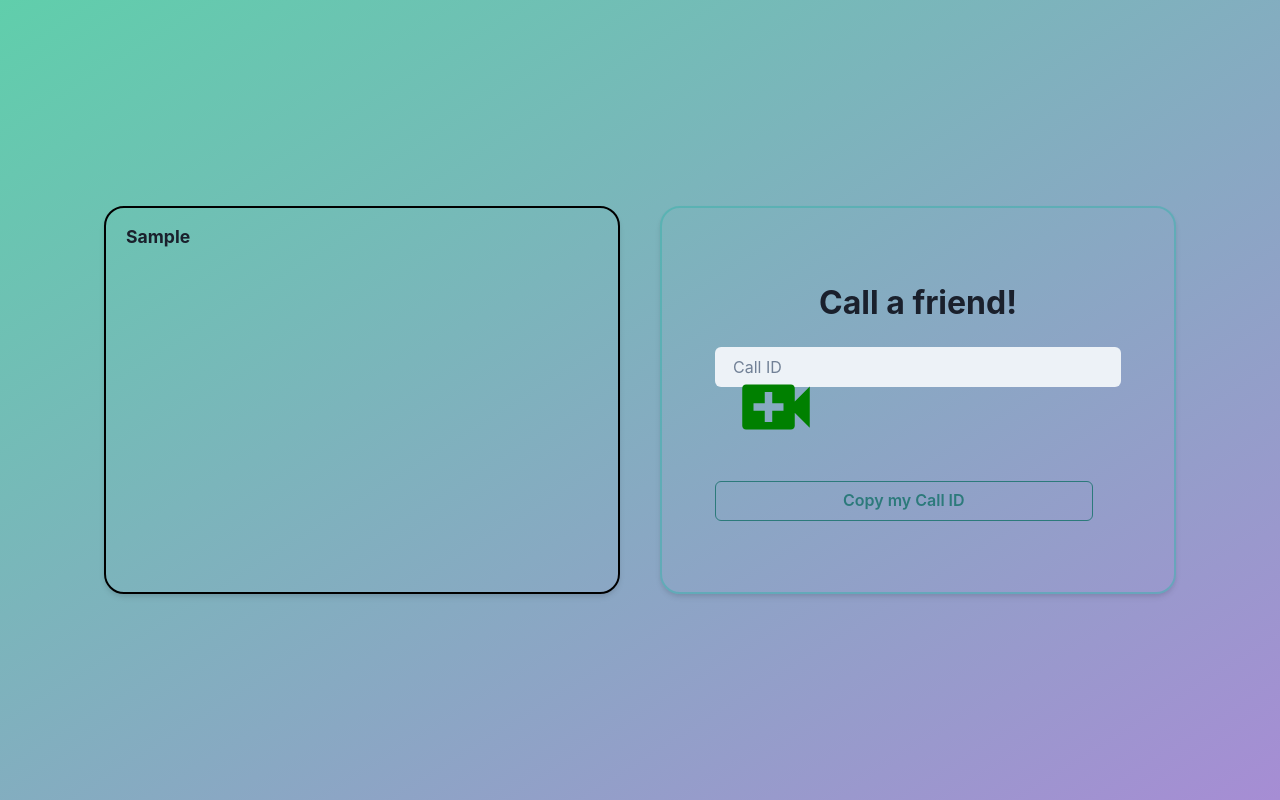
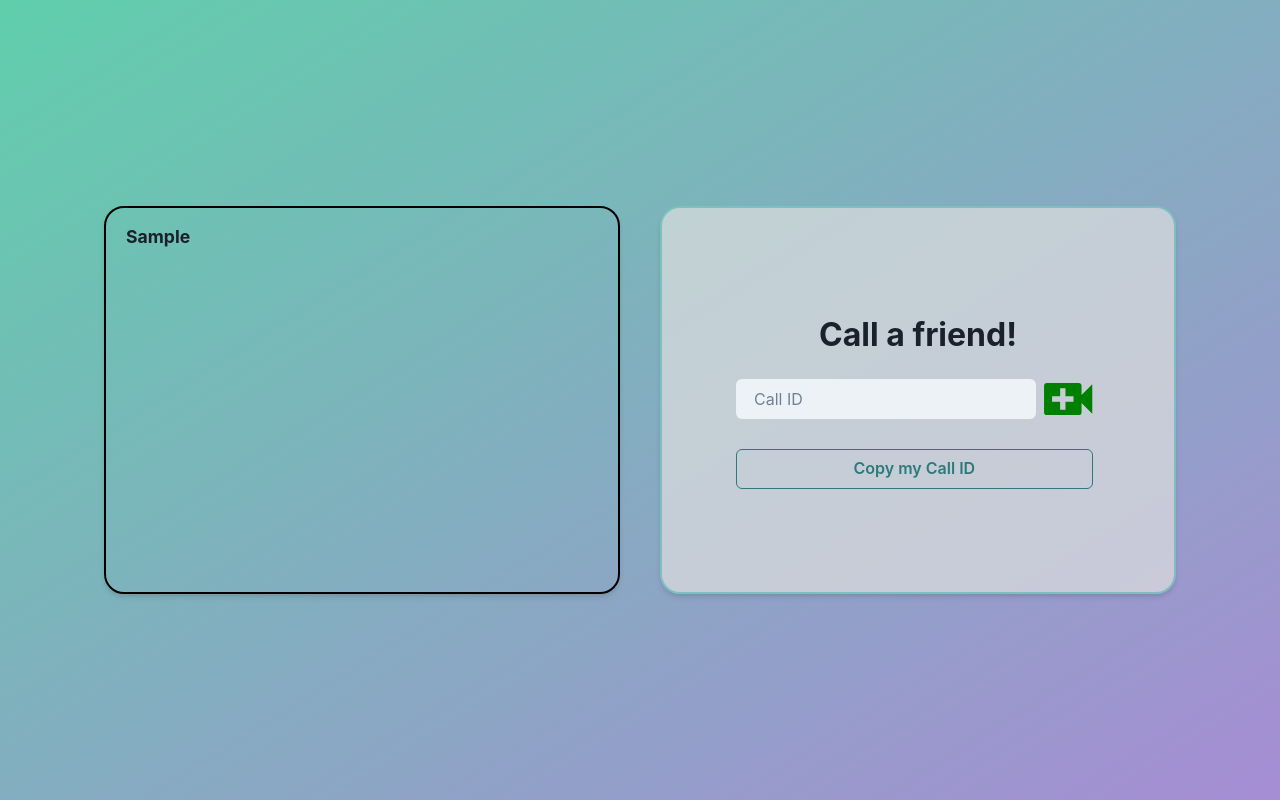
Before and after one commit to oscargonzalezdev/video-call-app, a React (Create React App) app: page / in a window 1280 px wide. Both pictures are taken after typing "Sample" into the empty fields and a click on the button "Start". Built offline with nearby package versions, Linux system fonts and the light colour scheme; no server answers; a web font is replaced by a local one.

Commit message:
refactor (Options): update class names and replace Button for IconButton component

```diff
--- a/src/components/Options.js
+++ b/src/components/Options.js
@@ -1,11 +1,11 @@
-import { AspectRatio, Box, Input, Button, Spinner } from '@chakra-ui/react'
+import { AspectRatio, Box, Input, Button, IconButton } from '@chakra-ui/react'
 import { useContext, useState } from 'react'
 import { CopyToClipboard } from 'react-copy-to-clipboard'
 import { SocketContext } from '../Context'
 import { MdVideoCall } from 'react-icons/md'
 
 const Options = ({ children }) => {
-  const { me, call, callAccepted, callEnded, name, setName, leaveCall, callUser } = useContext(SocketContext)
+  const { me, callUser } = useContext(SocketContext)
   const [idToCall, setIdToCall] = useState('')
   const [isCopied, setIsCopied] = useState(false)
   const [isClicked, setIsClicked] = useState(false)
@@ -20,21 +20,22 @@ const Options = ({ children }) => {
       setIsClicked(false)
     }, 5000)
   }
-  console.log('call', call)
+
   return (
-    <Box boxShadow='md' rounded='lg' borderColor='#38B2AC80' borderWidth='2px' borderRadius='20px' overflow='hidden'>
+    <Box boxShadow='md' bg='rgba(222, 222, 222, 0.7)' rounded='lg' borderColor='#38B2AC80' borderWidth='2px' borderRadius='20px' overflow='hidden'>
       <AspectRatio w='lg' ratio={4 / 3}>
         <div className='flex-column'>
           <h1 className='text-center'><strong>Call a friend!</strong></h1>
           <div>
-          <div className='call-options'>
+            <div className='flex-row call-options'>
                 <Input required variant='filled' placeholder='Call ID' value={idToCall} onChange={(e) => { setIdToCall(e.target.value) }} />
-            <Button isLoading={isClicked} variant='none' border='0' type='submit' onClick={() => { callUser(idToCall); setIsClicked(true) }}><MdVideoCall color='green' size={90} /></Button>
+                <IconButton isLoading={isClicked} disabled={idToCall.length < 7} onClick={()=>{callUser(idToCall); setIsClicked(true)}} variant='none' aria-label='Call' icon={<MdVideoCall color='green' size='80px'/>} />
             </div>
-          <br />
+            <div>
               <CopyToClipboard text={me} onCopy={() => setIsCopied(true)}>
-            <Button width='93%' colorScheme='teal' variant='outline' >{isCopied ? 'Copied!' : 'Copy my Call ID'}</Button>
+                <Button w='98%' colorScheme='teal' variant='outline' >{isCopied ? 'Copied!' : 'Copy my Call ID'}</Button>
               </CopyToClipboard>
+            </div>
           </div>
         </div>
       </AspectRatio>
```
Lines whose indentation alone changed are shown as unchanged.
